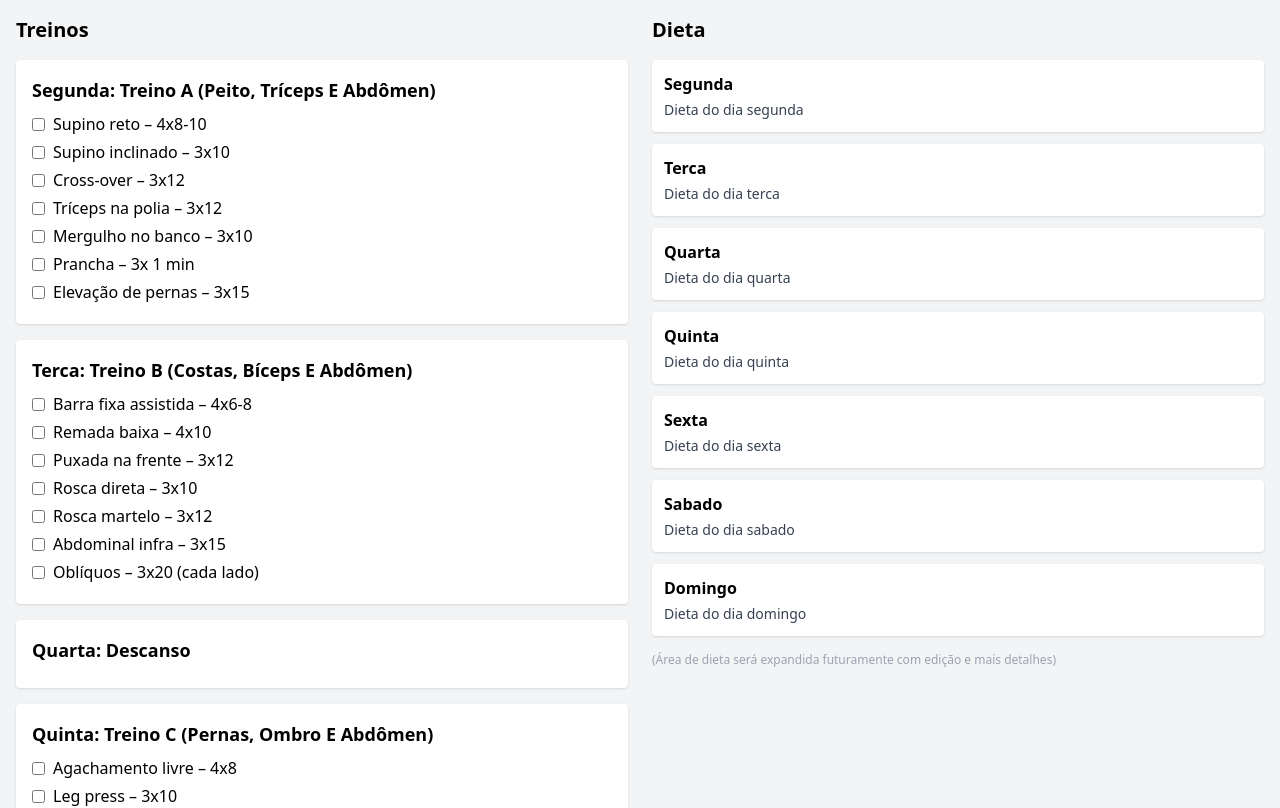
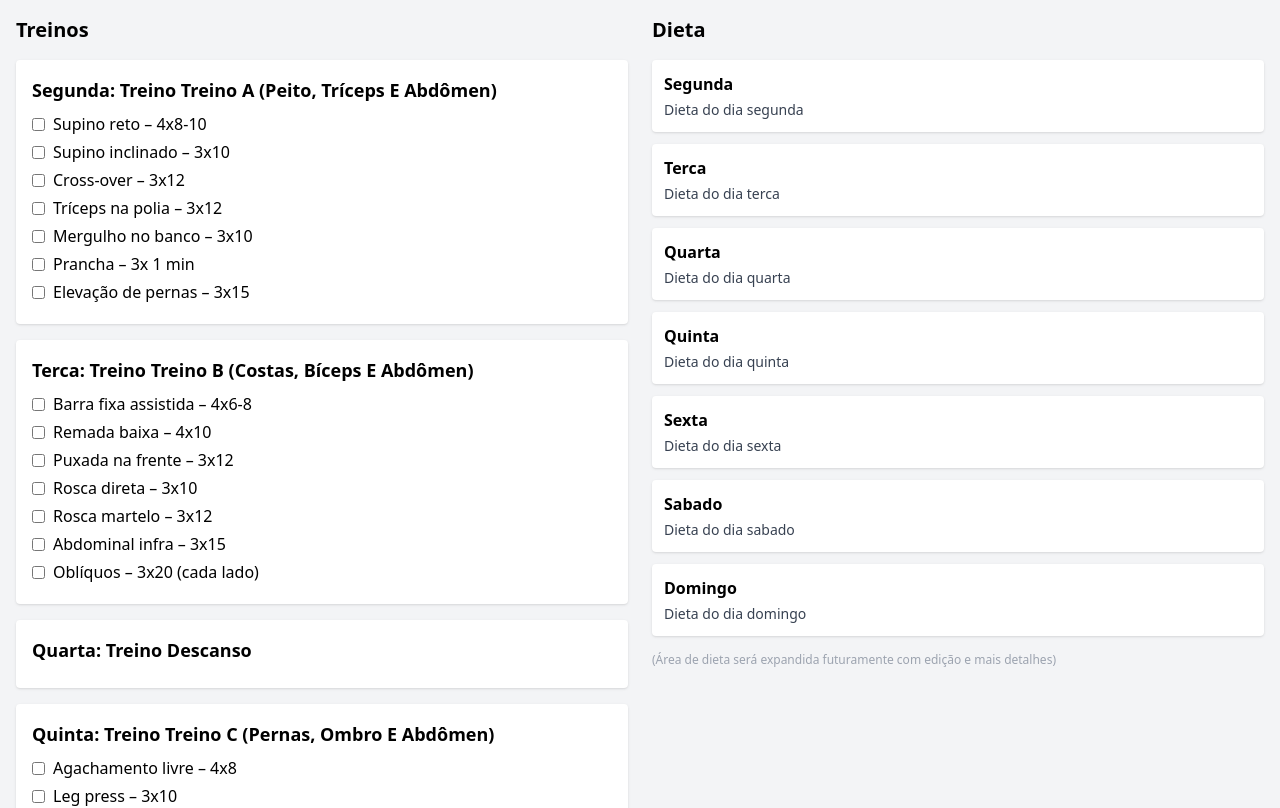
Before and after one commit to iam-death/plano-gabriel, a React (Vite) app: page / in a window 1280 px wide. Shown: the top 808 px of the page. Built offline with nearby package versions, Linux system fonts and the light colour scheme.

Commit message:
chore: confirmar componentes corrigidos

```diff
--- a/src/components/CardTreino.jsx
+++ b/src/components/CardTreino.jsx
@@ -1,17 +1,22 @@
 import React from "react";
 
 export default function CardTreino({ dia, treino, toggleExercicio }) {
+  if (!treino) return null;
+
+  const { tipo, descricao, exercicios, feitos } = treino;
+
   return (
     <div className="mb-4 bg-white p-4 rounded shadow">
       <h3 className="text-lg font-semibold capitalize mb-2">
-        {dia.charAt(0).toUpperCase() + dia.slice(1)}: {treino.tipo}
+        {dia.charAt(0).toUpperCase() + dia.slice(1)}: Treino {tipo}
       </h3>
+      <p className="text-sm text-gray-600 mb-2">{descricao}</p>
       <ul>
-        {treino.exercicios.map((ex, idx) => (
+        {exercicios.map((ex, idx) => (
           <li key={idx} className="flex items-center gap-2 mb-1">
             <input
               type="checkbox"
-              checked={treino.feitos.includes(idx)}
+              checked={feitos.includes(idx)}
               onChange={() => toggleExercicio(dia, idx)}
             />
             <span>{ex}</span>
--- a/src/main.jsx
+++ b/src/main.jsx
@@ -6,5 +6,5 @@ import './index.css';
 ReactDOM.createRoot(document.getElementById('root')).render(
   <React.StrictMode>
     <App />
-  </React.StrictMode>,
+  </React.StrictMode>
 );
```
